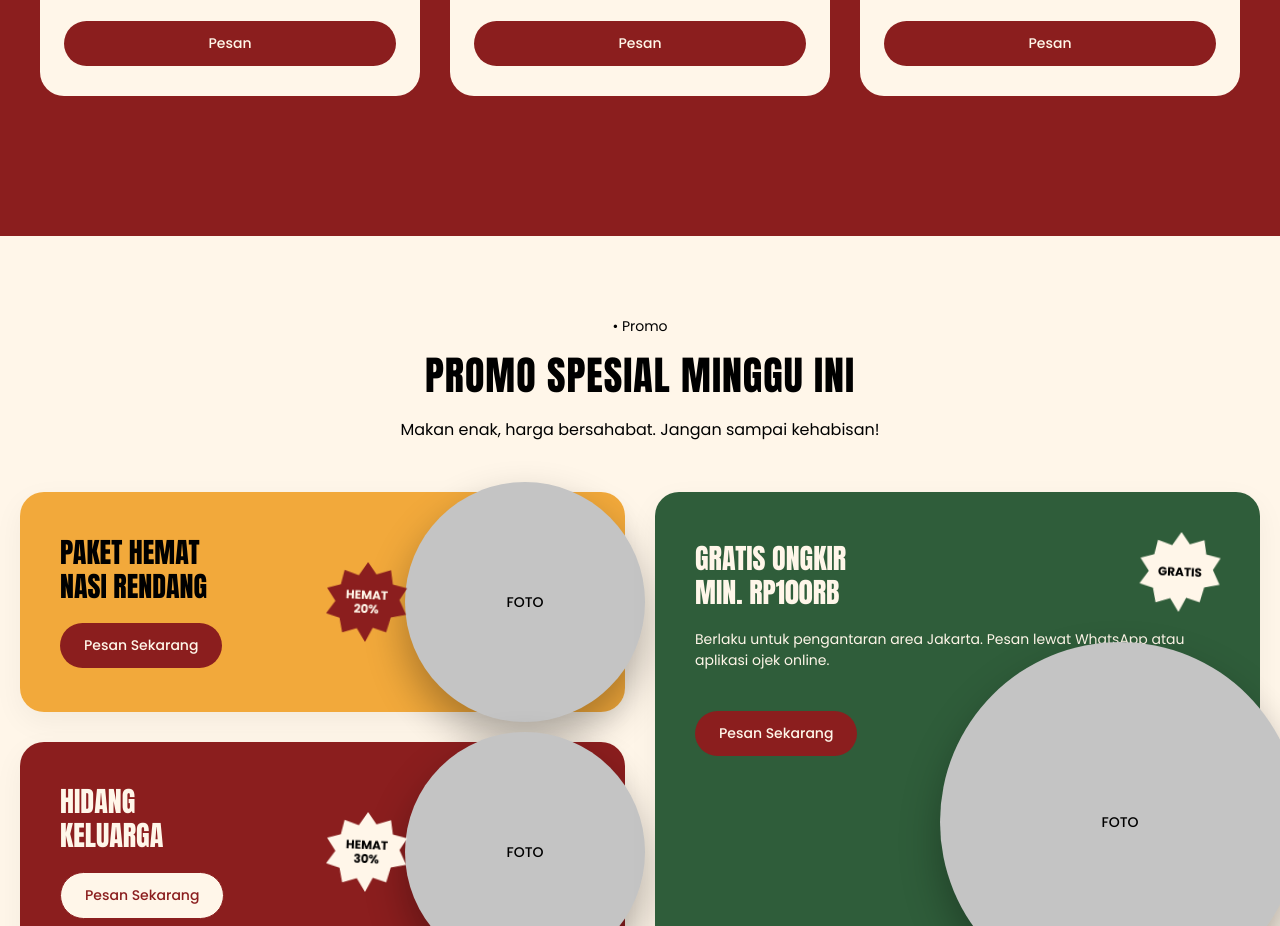
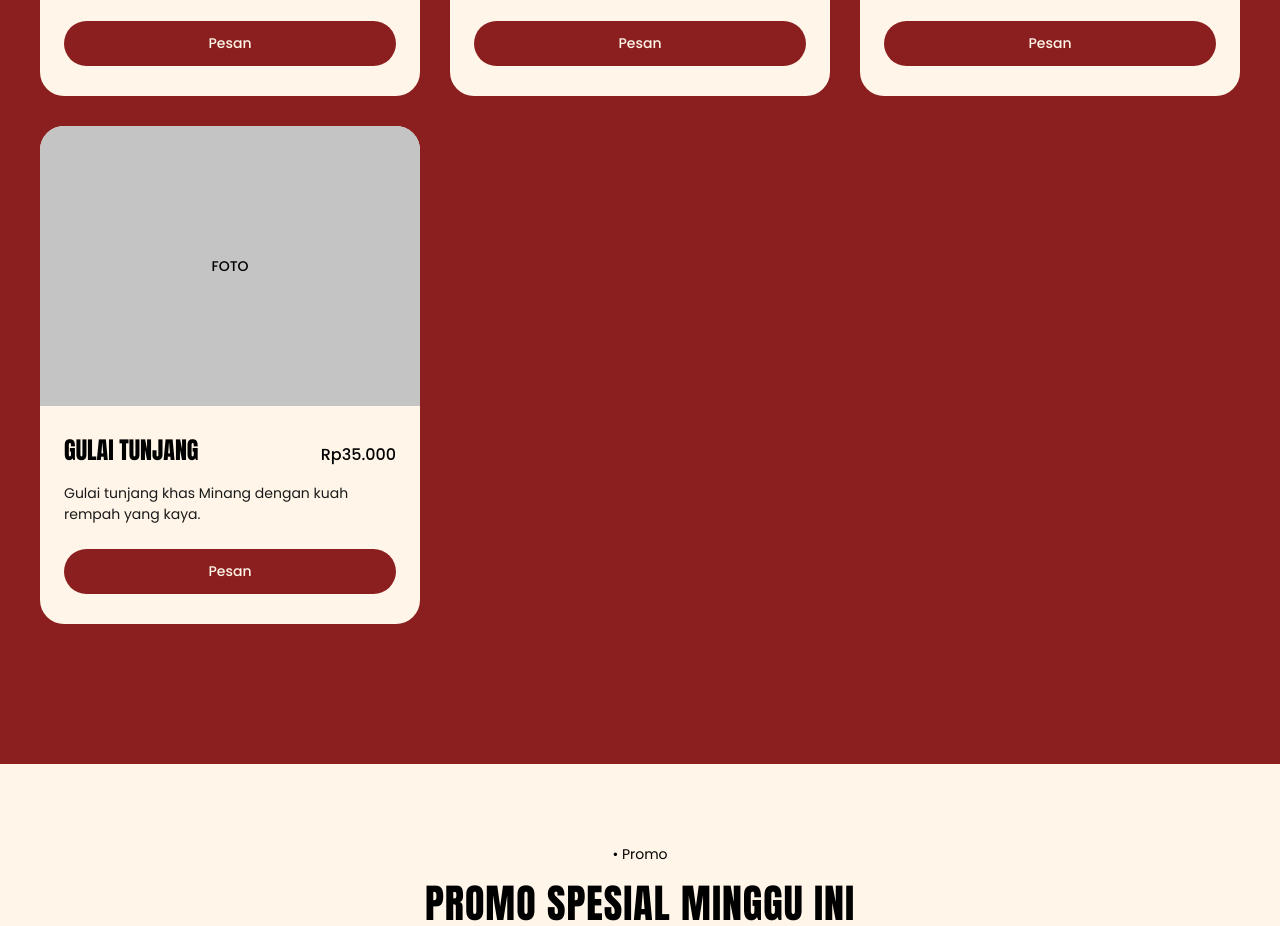
Before and after one commit to KenzieAgustin/Project-UTS-FrontEnd, a plain HTML site: page landing-page/index.html in a window 1280 px wide. Shown: the part 2301-3227 px from the top of the page. Drawn offline with Linux system fonts and the light colour scheme.

```diff
--- a/landing-page/index.html
+++ b/landing-page/index.html
@@ -181,6 +181,26 @@
             <a href="#" class="btn-solid-red">Pesan</a>
           </div>
         </div>
+
+
+        <!-- Gulai Tunjang -->
+        <div class="menu-card reveal">
+           <div class="card-img-wrapper">
+            <div class="foto-placeholder">FOTO</div>
+          </div>
+          <div class="card-body">
+           <div class="card-title-row">
+             <h3 class="menu-card-title">GULAI TUNJANG</h3>
+             <span class="menu-card-price">Rp35.000</span>
+        </div>
+
+    <p class="menu-card-desc">
+      Gulai tunjang khas Minang dengan kuah rempah yang kaya.
+    </p>
+
+    <a href="#" class="btn-solid-red">Pesan</a>
+  </div>
+</div>
 
       </div>
     </section>
```
Also changed, not shown: 1 other file.
